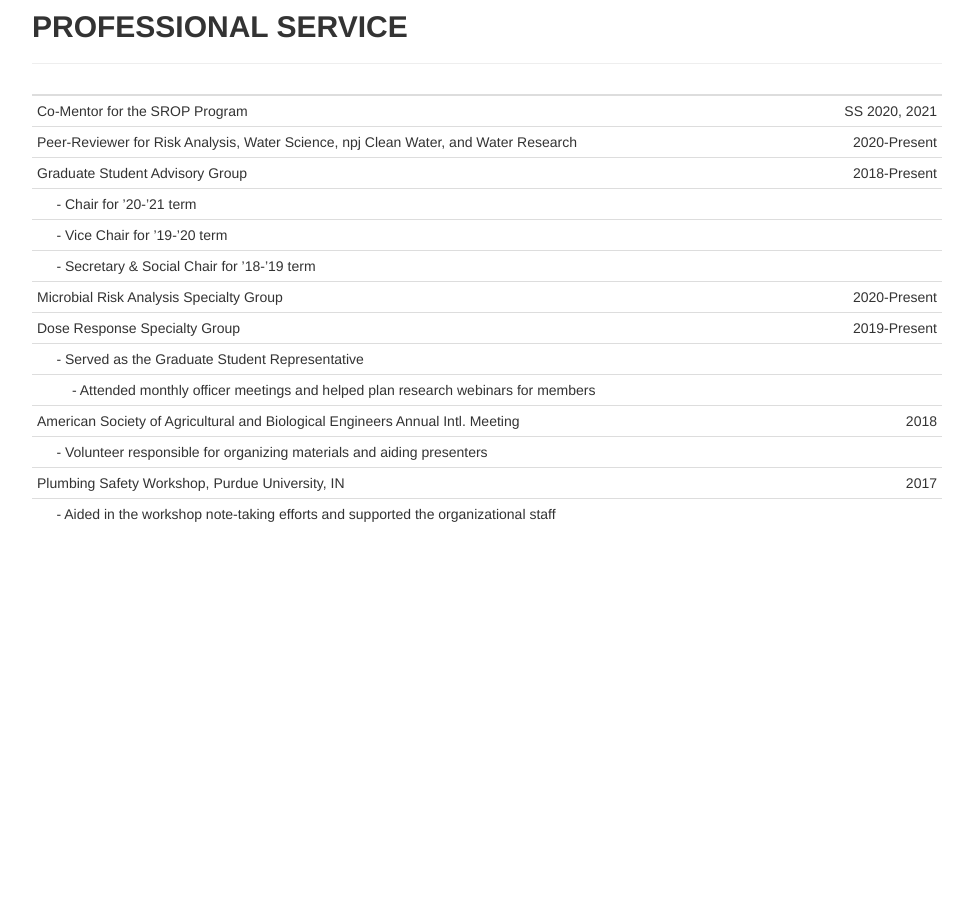
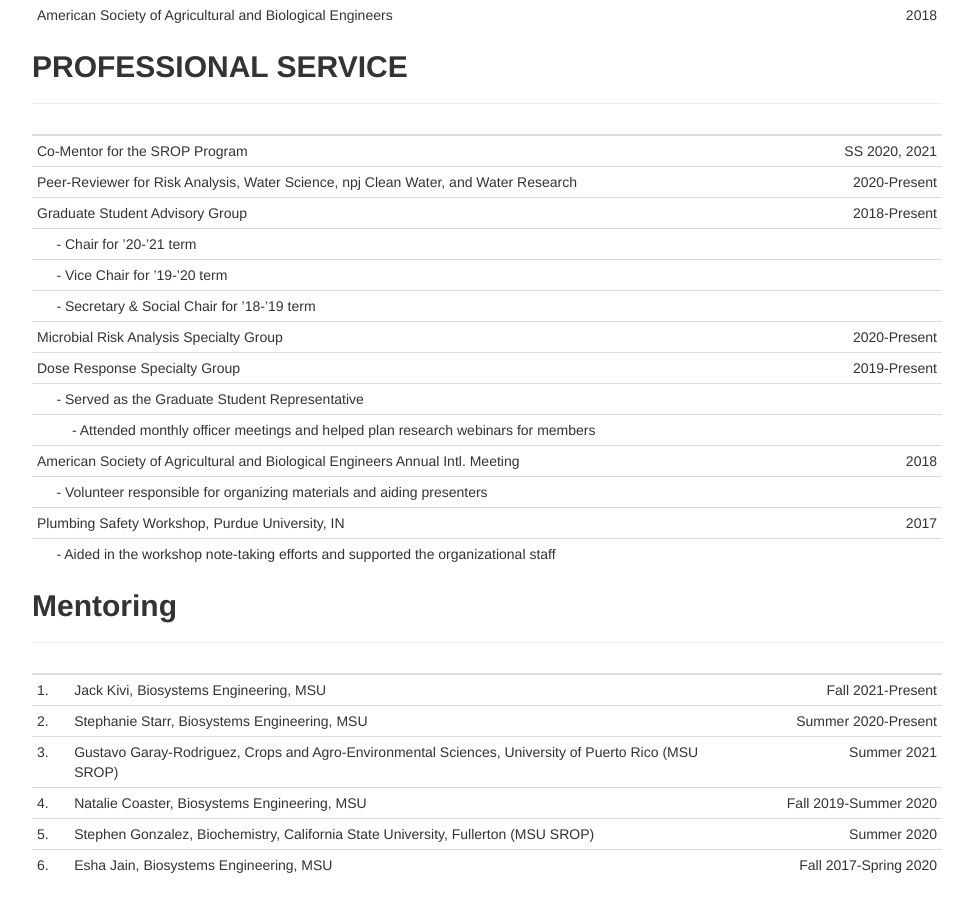
Before and after one commit to KJaneD/KJaneD.github.io, a Jekyll site: the page CV_rmd_KD.html, which Jekyll copies as it is, in a window 1280 px wide and 900 px high, scrolled down 3900 px. Shown: the whole window, without its empty margins (153-1126 px from the left). Built offline with Jekyll 4.4.1, drawn with Linux system fonts in a browser that asks for light colours; before the commit the page ends 4449 px from its top, so only the background shows below that; some of the changed text lies outside the part shown.

Commit message:
Added AEESP and Mentoring to CV

```diff
--- a/CV_rmd_KD.html
+++ b/CV_rmd_KD.html
@@ -412,6 +412,7 @@
 <h2><strong>PRESENTATIONS</strong></h2>
 <hr />
 <ul>
+<li><strong>Dean, K.</strong> &amp; Mitchell, J. “A meta-analysis evaluating the persistence of indicators and pathogens in surface waters.” Association of Environmental Engineering and Science Professors, St. Louis, Missouri, June 28-30, 2022. Oral.</li>
 <li><strong>Dean, K.</strong> &amp; Mitchell, J. “A Hierarchical Analysis to Identify Pathogen Persistence Relationships in Surface Waters with Implications for Risk Assessment.” Engineering Graduate Research Symposium, East Lansing, MI. April 14, 2022. Poster.</li>
 <li><strong>Dean, K.</strong> &amp; Mitchell, J. “Comparing Pathogen and Indicator Persistence in Surface Water to Inform Decision Makers.” Environmental Science and Policy Program Research Symposium, Virtual Platform, March 31, 2022. Oral.</li>
 <li><strong>Dean, K.</strong> &amp; Mitchell, J. “Exploring the Effects of Natural Stressors on Indicators and Pathogens in Surface Waters with Persistence Modeling.” Public Health and Water Conference &amp; Wastewater Disease Surveillance Summit, Cincinnati, Ohio, March 21-24, 2022. Oral.</li>
@@ -536,6 +537,56 @@
 </tbody>
 </table>
 </div>
+<div id="mentoring" class="section level2">
+<h2><strong>Mentoring</strong></h2>
+<hr />
+<table>
+<colgroup>
+<col width="4%" />
+<col width="73%" />
+<col width="21%" />
+</colgroup>
+<thead>
+<tr class="header">
+<th><!-- --></th>
+<th><!-------------- ------------></th>
+<th align="right"><!-- --></th>
+</tr>
+</thead>
+<tbody>
+<tr class="odd">
+<td>1.</td>
+<td>Jack Kivi, Biosystems Engineering, MSU</td>
+<td align="right">Fall 2021-Present</td>
+</tr>
+<tr class="even">
+<td>2.</td>
+<td>Stephanie Starr, Biosystems Engineering, MSU</td>
+<td align="right">Summer 2020-Present</td>
+</tr>
+<tr class="odd">
+<td>3.</td>
+<td>Gustavo Garay-Rodriguez, Crops and Agro-Environmental Sciences, University of Puerto Rico (MSU SROP)</td>
+<td align="right">Summer 2021</td>
+</tr>
+<tr class="even">
+<td>4.</td>
+<td>Natalie Coaster, Biosystems Engineering, MSU</td>
+<td align="right">Fall 2019-Summer 2020</td>
+</tr>
+<tr class="odd">
+<td>5.</td>
+<td>Stephen Gonzalez, Biochemistry, California State University, Fullerton (MSU SROP)</td>
+<td align="right">Summer 2020</td>
+</tr>
+<tr class="even">
+<td>6.</td>
+<td>Esha Jain, Biosystems Engineering, MSU</td>
+<td align="right">Fall 2017-Spring 2020</td>
+</tr>
+</tbody>
+</table>
+</div>
 
 
 
```
Also changed, not shown: CV_rmd_KD.Rmd (+14 -1 lines).
